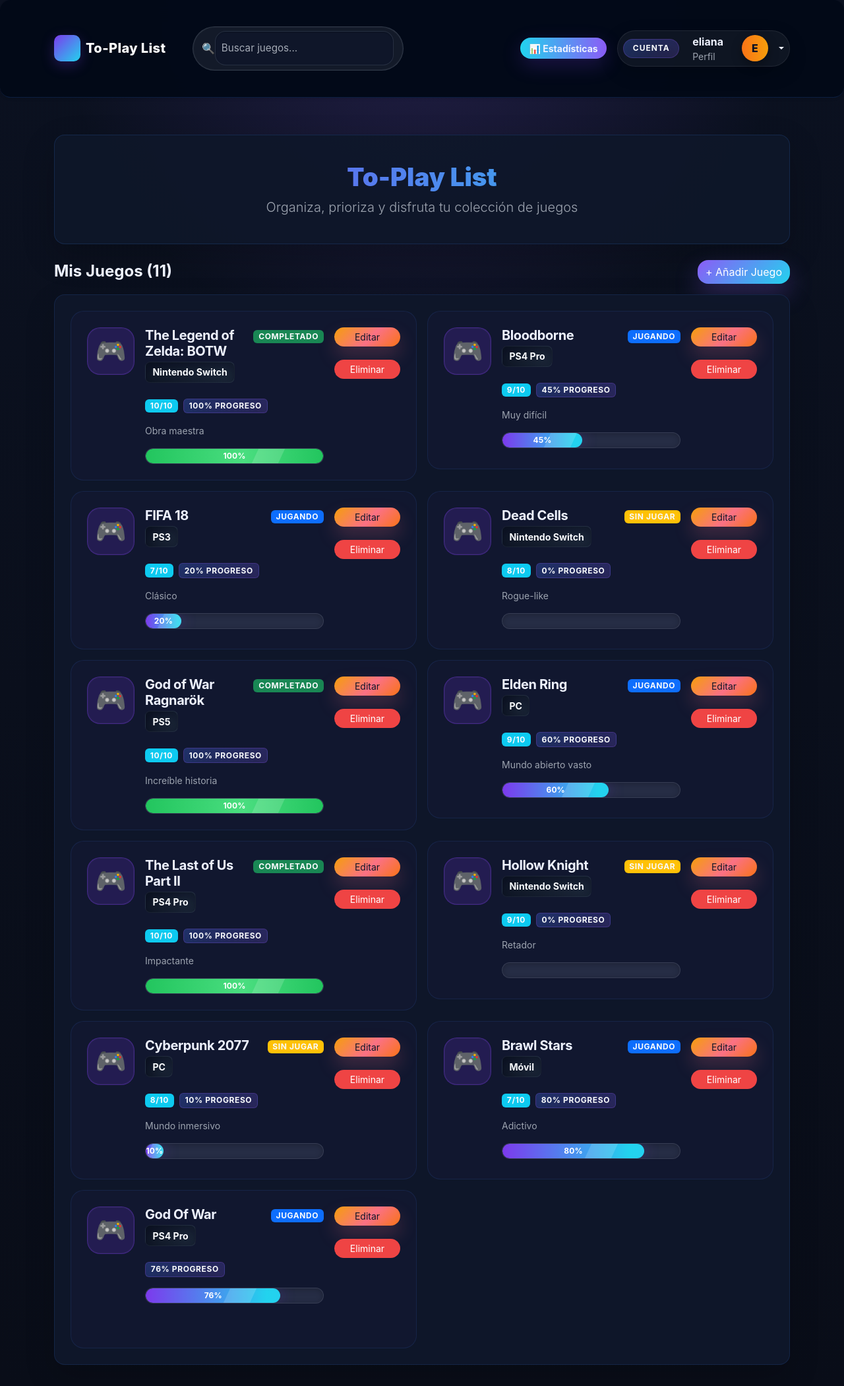
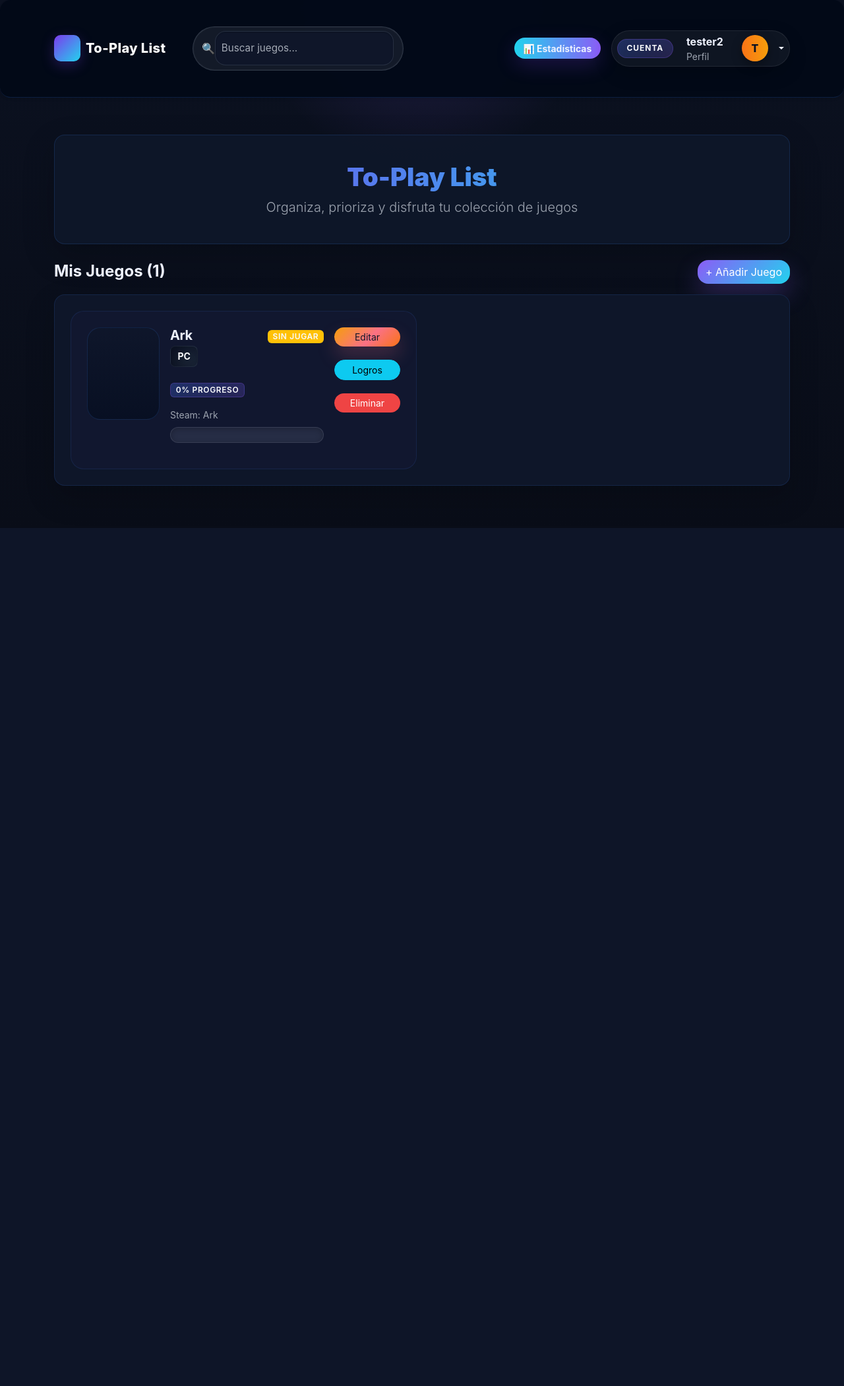
Before and after one commit to arturisamur20201-cmd/app-webb, a Flask app: page / in a window 1280 px wide. Shown: the whole page at 66% size. After the commit the page ends 800 px from the top, so only its background shows below. Run offline with Flask 3, Linux system fonts and the light colour scheme; a user stored in the database is signed in.

Commit message:
Agregando campos de Steam y diseño neón

```diff
--- a/main.py
+++ b/main.py
@@ -1,6 +1,9 @@
+import json
 import os
 from datetime import datetime
-from flask import Flask, render_template, request, redirect, url_for, flash
+from urllib import error as urllib_error, parse as urllib_parse, request as urllib_request
+
+from flask import Flask, render_template, request, redirect, url_for, flash, jsonify
 from flask_sqlalchemy import SQLAlchemy
 from flask_login import LoginManager, UserMixin, login_user, login_required, logout_user, current_user
 from werkzeug.security import generate_password_hash, check_password_hash
@@ -43,6 +46,22 @@ class Game(db.Model):
     user_id = db.Column(db.Integer, db.ForeignKey('user.id'), nullable=False)
     progress = db.Column(db.Integer, default=0)
     emoji = db.Column(db.String(4), nullable=True)
+    steam_app_id = db.Column(db.String(50), nullable=True)
+    steam_name = db.Column(db.String(200), nullable=True)
+    image_url = db.Column(db.String(500), nullable=True)
+
+class Achievement(db.Model):
+    __tablename__ = 'achievements'
+    id = db.Column(db.Integer, primary_key=True)
+    title = db.Column(db.String(150), nullable=False)
+    description = db.Column(db.Text, nullable=True)
+    difficulty = db.Column(db.Integer, default=3)
+    unlocked = db.Column(db.Boolean, default=False)
+    source = db.Column(db.String(50), default='manual')
+    steam_api_name = db.Column(db.String(150), nullable=True)
+    game_id = db.Column(db.Integer, db.ForeignKey('games.id'), nullable=False)
+    user_id = db.Column(db.Integer, db.ForeignKey('user.id'), nullable=False)
+    game = db.relationship('Game', backref=db.backref('achievements', cascade='all, delete-orphan'))
 
 
 @login_manager.user_loader
@@ -57,11 +76,153 @@ def inject_site_name():
 
 def ensure_schema():
     with db.engine.connect() as conn:
-        columns = [row[1] for row in conn.execute(text("PRAGMA table_info(games)")).fetchall()]
-        if 'progress' not in columns:
+        games_columns = [row[1] for row in conn.execute(text("PRAGMA table_info(games)")).fetchall()]
+        if 'progress' not in games_columns:
             conn.execute(text("ALTER TABLE games ADD COLUMN progress INTEGER DEFAULT 0"))
-        if 'emoji' not in columns:
+        if 'emoji' not in games_columns:
             conn.execute(text("ALTER TABLE games ADD COLUMN emoji TEXT"))
+        if 'steam_app_id' not in games_columns:
+            conn.execute(text("ALTER TABLE games ADD COLUMN steam_app_id TEXT"))
+        if 'steam_name' not in games_columns:
+            conn.execute(text("ALTER TABLE games ADD COLUMN steam_name TEXT"))
+        if 'image_url' not in games_columns:
+            conn.execute(text("ALTER TABLE games ADD COLUMN image_url TEXT"))
+
+
+def build_steam_suggestion_payload(payload):
+    items = payload.get('items', []) if isinstance(payload, dict) else []
+    suggestions = []
+    for item in items:
+        if not isinstance(item, dict):
+            continue
+        appid = item.get('id')
+        name = (item.get('name') or '').strip()
+        if not appid or not name:
+            continue
+        suggestions.append({
+            'appid': int(appid),
+            'name': name,
+            'price': item.get('price') or '',
+            'image': item.get('tiny_image') or '',
+        })
+    return suggestions[:6]
+
+
+def build_achievement_payloads(schema_payload, player_payload):
+    achievements = []
+    schema_items = []
+    if isinstance(schema_payload, dict):
+        schema_items = schema_payload.get('game', {}).get('availableGameStats', {}).get('achievements', [])
+    player_items = []
+    if isinstance(player_payload, dict):
+        player_items = player_payload.get('playerstats', {}).get('achievements', [])
+
+    player_lookup = {entry.get('apiname'): entry for entry in player_items if isinstance(entry, dict) and entry.get('apiname')}
+
+    for item in schema_items:
+        if not isinstance(item, dict):
+            continue
+        api_name = (item.get('name') or '').strip()
+        display_name = item.get('displayName') or api_name
+        description = item.get('description') or ''
+        player_entry = player_lookup.get(api_name, {})
+        achievements.append({
+            'name': api_name,
+            'display_name': display_name,
+            'description': description,
+            'unlocked': bool(player_entry.get('achieved')),
+        })
+    return achievements
+
+
+def search_steam_games(query, limit=6):
+    term = (query or '').strip()
+    if len(term) < 2:
+        return []
+    encoded_term = urllib_parse.quote(term)
+    url = f'https://store.steampowered.com/api/storesearch/?term={encoded_term}&l=spanish&cc=es&limit={limit}'
+    req = urllib_request.Request(url, headers={'User-Agent': 'Mozilla/5.0'})
+    try:
+        with urllib_request.urlopen(req, timeout=8) as response:
+            payload = json.load(response)
+    except (urllib_error.URLError, urllib_error.HTTPError, TimeoutError, ValueError):
+        return []
+    return build_steam_suggestion_payload(payload)
+
+
+def fetch_steam_app_details(appid):
+    if not appid:
+        return {}
+    url = f'https://store.steampowered.com/api/appdetails?appids={appid}&l=spanish&cc=es&filters=basic,achievements'
+    req = urllib_request.Request(url, headers={'User-Agent': 'Mozilla/5.0'})
+    try:
+        with urllib_request.urlopen(req, timeout=8) as response:
+            payload = json.load(response)
+    except (urllib_error.URLError, urllib_error.HTTPError, TimeoutError, ValueError):
+        return {}
+    data = payload.get(str(appid), {})
+    if not data.get('success'):
+        return {}
+    return data.get('data', {})
+
+
+def import_steam_achievements_for_game(game):
+    if not game.steam_app_id:
+        return []
+
+    data = fetch_steam_app_details(game.steam_app_id)
+    achievements_data = data.get('achievements') or {}
+    achievements_list = []
+    total = 0
+    if isinstance(achievements_data, dict):
+        achievements_list = achievements_data.get('achievements') or achievements_data.get('highlighted') or []
+        total = achievements_data.get('total') or 0
+
+    existing_names = {
+        entry.steam_api_name for entry in Achievement.query.filter_by(game_id=game.id, user_id=game.user_id).all() if entry.steam_api_name
+    }
+
+    created = []
+    if isinstance(achievements_list, list) and achievements_list:
+        for item in achievements_list:
+            if not isinstance(item, dict):
+                continue
+            name = (item.get('displayName') or item.get('localized_name') or item.get('name') or '').strip()
+            api_name = (item.get('name') or item.get('displayName') or item.get('localized_name') or '').strip()
+            description = item.get('description') or item.get('localized_name') or item.get('displayName') or 'Logro importado automáticamente desde Steam.'
+            if not name or api_name in existing_names:
+                continue
+            achievement = Achievement(
+                title=name,
+                description=description,
+                difficulty=3,
+                unlocked=False,
+                source='steam',
+                steam_api_name=api_name,
+                game_id=game.id,
+                user_id=game.user_id,
+            )
+            db.session.add(achievement)
+            created.append(achievement)
+    elif total and total > 0:
+        for index in range(1, total + 1):
+            placeholder_name = f'Logro {index}'
+            if placeholder_name in existing_names:
+                continue
+            achievement = Achievement(
+                title=placeholder_name,
+                description='Logro detectado gracias a los datos de Steam.',
+                difficulty=3,
+                unlocked=False,
+                source='steam',
+                steam_api_name=f'placeholder_{index}',
+                game_id=game.id,
+                user_id=game.user_id,
+            )
+            db.session.add(achievement)
+            created.append(achievement)
+
+    return created
 
 
 def choose_game_emoji(title, platform):
@@ -87,48 +248,66 @@ def choose_game_emoji(title, platform):
 def add_recommended_games_for_user(user_id):
     recommended = [
         {
-            'title': 'The Legend of Zelda: Breath of the Wild',
-            'platform': 'Nintendo Switch',
+            'title': 'Hades',
+            'platform': 'PC',
+            'steam_app_id': '310950',
+            'steam_name': 'Hades',
             'status': 'sin jugar',
             'progress': 0,
             'rating': None,
-            'notes': 'Aventura abierta imprescindible',
+            'notes': 'Órale con este roguelite de acción y narrativa.',
+        },
+        {
+            'title': 'Stardew Valley',
+            'platform': 'PC',
+            'steam_app_id': '413150',
+            'steam_name': 'Stardew Valley',
+            'status': 'sin jugar',
+            'progress': 0,
+            'rating': None,
+            'notes': 'Un simulador de granja relajante con muchas metas.',
         },
         {
             'title': 'Hollow Knight',
             'platform': 'PC',
+            'steam_app_id': '367520',
+            'steam_name': 'Hollow Knight',
             'status': 'sin jugar',
             'progress': 0,
             'rating': None,
-            'notes': 'Exploración y combate profundo',
+            'notes': 'Explora una metrópolis subterránea y desbloquea logros.',
         },
         {
-            'title': 'Spider-Man: Miles Morales',
-            'platform': 'PS5',
+            'title': 'Celeste',
+            'platform': 'PC',
+            'steam_app_id': '103100',
+            'steam_name': 'Celeste',
             'status': 'sin jugar',
             'progress': 0,
             'rating': None,
-            'notes': 'Acción urbana y vuelo libre',
+            'notes': 'Plataformas precisas y una historia emotiva.',
         },
         {
-            'title': 'Stardew Valley',
+            'title': 'Terraria',
             'platform': 'PC',
+            'steam_app_id': '105600',
+            'steam_name': 'Terraria',
             'status': 'sin jugar',
             'progress': 0,
             'rating': None,
-            'notes': 'Simulación relajada y granja',
-        },
-        {
-            'title': 'Final Fantasy VII Remake',
-            'platform': 'PS4 Pro',
-            'status': 'sin jugar',
-            'progress': 0,
-            'rating': None,
-            'notes': 'RPG cinematográfico moderno',
+            'notes': 'Aventura de construcción y exploración con muchos logros.',
         }
     ]
     for game_data in recommended:
-        db.session.add(Game(user_id=user_id, **game_data))
+        game = Game(user_id=user_id, **game_data)
+        db.session.add(game)
+        db.session.flush()
+        if game.steam_app_id:
+            details = fetch_steam_app_details(game.steam_app_id)
+            game.image_url = details.get('header_image') or details.get('background') or game.image_url
+            if details and not game.steam_name:
+                game.steam_name = details.get('name')
+            import_steam_achievements_for_game(game)
 
 @app.route('/login', methods=['GET', 'POST'])
 def login():
@@ -179,6 +358,9 @@ def add_game():
         notes_value = request.form.get('notes')
         platform_value = request.form.get('platform')
         title_value = request.form.get('title')
+        steam_app_id_value = request.form.get('steam_app_id') or None
+        steam_name_value = request.form.get('steam_name') or None
+
         new_game = Game(
             title=title_value,
             platform=platform_value,
@@ -187,11 +369,27 @@ def add_game():
             notes=notes_value.strip() if notes_value and notes_value.strip() else None,
             progress=int(request.form.get('progress') or 0),
             emoji=choose_game_emoji(title_value, platform_value),
+            steam_app_id=steam_app_id_value,
+            steam_name=steam_name_value,
             user_id=current_user.id
         )
         db.session.add(new_game)
+        db.session.flush()
+
+        if not new_game.steam_app_id:
+            suggestions = search_steam_games(title_value)
+            if suggestions:
+                new_game.steam_app_id = str(suggestions[0]['appid'])
+                new_game.steam_name = suggestions[0]['name']
+
+        game_details = fetch_steam_app_details(new_game.steam_app_id)
+        new_game.image_url = game_details.get('header_image') or game_details.get('background') or None
+        if game_details and not new_game.steam_name:
+            new_game.steam_name = game_details.get('name')
+        import_steam_achievements_for_game(new_game)
         db.session.commit()
-        return redirect(url_for('index'))
+        flash('Juego añadido correctamente. Ahora puedes revisar sus logros.', 'success')
+        return redirect(url_for('achievements', game_id=new_game.id))
     return render_template('add_games.html', action='Añadir')
 
 @app.route('/edit/<int:game_id>', methods=['GET', 'POST'])
@@ -218,6 +416,53 @@ def edit_game(game_id):
         return redirect(url_for('index'))
 
     return render_template('edit_games.html', action='Editar', game=game, platforms=platforms, statuses=statuses)
+
+@app.route('/games/<int:game_id>/achievements', methods=['GET', 'POST'])
+@login_required
+def achievements(game_id):
+    game = Game.query.get_or_404(game_id)
+    if game.user_id != current_user.id:
+        return 'Acceso denegado', 403
+
+    if request.method == 'POST':
+        if request.form.get('retry_import'):
+            imported = import_steam_achievements_for_game(game)
+            if imported:
+                db.session.commit()
+                flash('Importación de logros reintentada correctamente.', 'success')
+            else:
+                flash('No se encontraron logros automáticos en Steam para este juego.', 'warning')
+            return redirect(url_for('achievements', game_id=game.id))
+
+        title = request.form.get('title', '').strip()
+        if title:
+            new_achievement = Achievement(
+                title=title,
+                description=request.form.get('description', '').strip() or None,
+                difficulty=int(request.form.get('difficulty') or 3),
+                source='manual',
+                game_id=game.id,
+                user_id=current_user.id,
+            )
+            db.session.add(new_achievement)
+            db.session.commit()
+            flash('Logro añadido.', 'success')
+        return redirect(url_for('achievements', game_id=game.id))
+
+    if not game.achievements and game.steam_app_id:
+        imported = import_steam_achievements_for_game(game)
+        if imported:
+            db.session.commit()
+
+    return render_template('achievements.html', game=game, achievements=game.achievements)
+
+
+@app.route('/api/steam/suggestions')
+@login_required
+def steam_suggestions():
+    query = request.args.get('query', '').strip()
+    return jsonify(search_steam_games(query))
+
 
 @app.route('/delete/<int:game_id>', methods=['POST'])
 @login_required
@@ -272,10 +517,8 @@ def profile():
 @app.route('/settings', methods=['GET', 'POST'])
 @login_required
 def settings():
-    # Página de configuración (placeholder)
     if request.method == 'POST':
-        # Aquí podrías procesar cambios de perfil o preferencias
-        flash('Cambios guardados.', 'success')
+        flash('Ajustes guardados.', 'success')
         return redirect(url_for('settings'))
     return render_template('settings.html')
 
--- a/static/css/style.css
+++ b/static/css/style.css
@@ -39,6 +39,37 @@ body {
                 linear-gradient(180deg, #050611 0%, #081022 100%);
     color: var(--text);
     min-height: 100vh;
+}
+
+.list-group-item {
+    border-radius: 0.9rem;
+    margin-bottom: 0.6rem;
+}
+
+.btn-outline-light {
+    border-color: rgba(255,255,255,0.16) !important;
+}
+
+.badge {
+    font-weight: 600;
+    letter-spacing: 0.02em;
+}
+
+.form-control, .form-select {
+    background: rgba(255,255,255,0.04);
+    color: #f8fafc;
+    border: 1px solid rgba(255,255,255,0.1);
+}
+
+.form-control::placeholder {
+    color: rgba(226,232,240,0.65);
+}
+
+.form-control:focus, .form-select:focus {
+    background: rgba(255,255,255,0.06);
+    color: #fff;
+    border-color: rgba(59, 130, 246, 0.35);
+    box-shadow: 0 0 0 0.2rem rgba(59, 130, 246, 0.18);
 }
 
 img {
@@ -269,7 +300,18 @@ a {
     max-width: 150px;
 }
 
-.emoji-badge {
+.game-cover {
+        width: 110px;
+        height: 140px;
+        border-radius: 1.25rem;
+        background: linear-gradient(180deg, rgba(15, 23, 42, 0.96), rgba(8, 16, 34, 0.96));
+        border: 1px solid rgba(59, 130, 246, 0.16);
+        background-size: cover;
+        background-position: center;
+        flex-shrink: 0;
+    }
+
+    .emoji-badge {
     width: 72px;
     height: 72px;
     border-radius: 1.25rem;
@@ -282,7 +324,18 @@ a {
     box-shadow: inset 0 0 0 1px rgba(255, 255, 255, 0.04);
 }
 
-.game-info h5 {
+.game-cover {
+        width: 110px;
+        height: 140px;
+        border-radius: 1.25rem;
+        background: linear-gradient(180deg, rgba(15, 23, 42, 0.96), rgba(8, 16, 34, 0.96));
+        border: 1px solid rgba(59, 130, 246, 0.16);
+        background-size: cover;
+        background-position: center;
+        flex-shrink: 0;
+    }
+
+    .game-info h5 {
     margin: 0;
     font-weight: 700;
     letter-spacing: -0.02em;
@@ -368,11 +421,11 @@ p,
     box-shadow: 0 8px 20px rgba(99, 102, 241, 0.08) inset !important;
 }
 
-.account-summary {
-    background: linear-gradient(135deg, rgba(124, 58, 237, 0.14), rgba(14, 165, 233, 0.08));
-    border: 1px solid rgba(99, 102, 241, 0.22);
-    padding: 1rem 1.25rem;
-    border-radius: 1.25rem;
+.alert-success {
+    background-color: #1f8a3d !important;
+    border-color: #186f33 !important;
+    color: #f8fff5 !important;
+}
     box-shadow: 0 18px 40px rgba(20, 40, 100, 0.14);
 }
 
--- a/templates/index.html
+++ b/templates/index.html
@@ -64,7 +64,7 @@
                     {% for game in games %}
                     <div class="col">
                         <div class="game-card d-flex gap-3 p-4">
-                            <div class="emoji-badge d-flex align-items-center justify-content-center">{{ game.emoji or '🎮' }}</div>
+                            <div class="game-cover" style="{% if game.image_url %}background-image: url('{{ game.image_url }}');{% endif %}"></div>
                             <div class="game-info flex-grow-1">
                                 <div class="d-flex justify-content-between align-items-start">
                                     <div>
@@ -91,6 +91,9 @@
                                     {% if game.notes %}
                                     <div class="text-muted small mb-3">{{ game.notes }}</div>
                                     {% endif %}
+                                    {% if game.steam_name %}
+                                    <div class="small text-white-50 mb-2">Steam: {{ game.steam_name }}</div>
+                                    {% endif %}
                                     <div class="progress" style="height: 18px;">
                                         <div class="progress-bar {{ 'bg-success' if game.progress == 100 else 'bg-primary' }}" role="progressbar" style="width: {{ game.progress }}%;" aria-valuenow="{{ game.progress }}" aria-valuemin="0" aria-valuemax="100">{{ game.progress }}%</div>
                                     </div>
@@ -98,6 +101,7 @@
                             </div>
                             <div class="game-actions text-end">
                                 <a href="{{ url_for('edit_game', game_id=game.id) }}" class="btn btn-sm btn-warning mb-2">Editar</a>
+                                <a href="{{ url_for('achievements', game_id=game.id) }}" class="btn btn-sm btn-info mb-2">Logros</a>
                                 <form action="{{ url_for('delete_game', game_id=game.id) }}" method="POST" style="display:inline;">
                                     <button type="submit" class="btn btn-sm btn-danger" onclick="return confirm('¿Seguro que deseas eliminar este juego?')">Eliminar</button>
                                 </form>
--- a/templates/settings.html
+++ b/templates/settings.html
@@ -48,11 +48,7 @@
             <input type="text" class="form-control" value="{{ current_user.username }}" disabled>
           </div>
           <div class="mb-3">
-            <label class="form-label">Notificaciones por email</label>
-            <select class="form-select">
-              <option selected>Activadas</option>
-              <option>Desactivadas</option>
-            </select>
+            <p class="text-muted">Esta sección se mantiene como un acceso rápido para tus datos de cuenta y preferencias visuales.</p>
           </div>
           <button class="btn btn-primary">Guardar cambios</button>
         </form>
```
Also changed, not shown: templates/achievements.html (+32 -10 lines), templates/add_games.html (+52 -2 lines), tests/test_steam_integration.py (added, +128 -0 lines), backlog.db.
